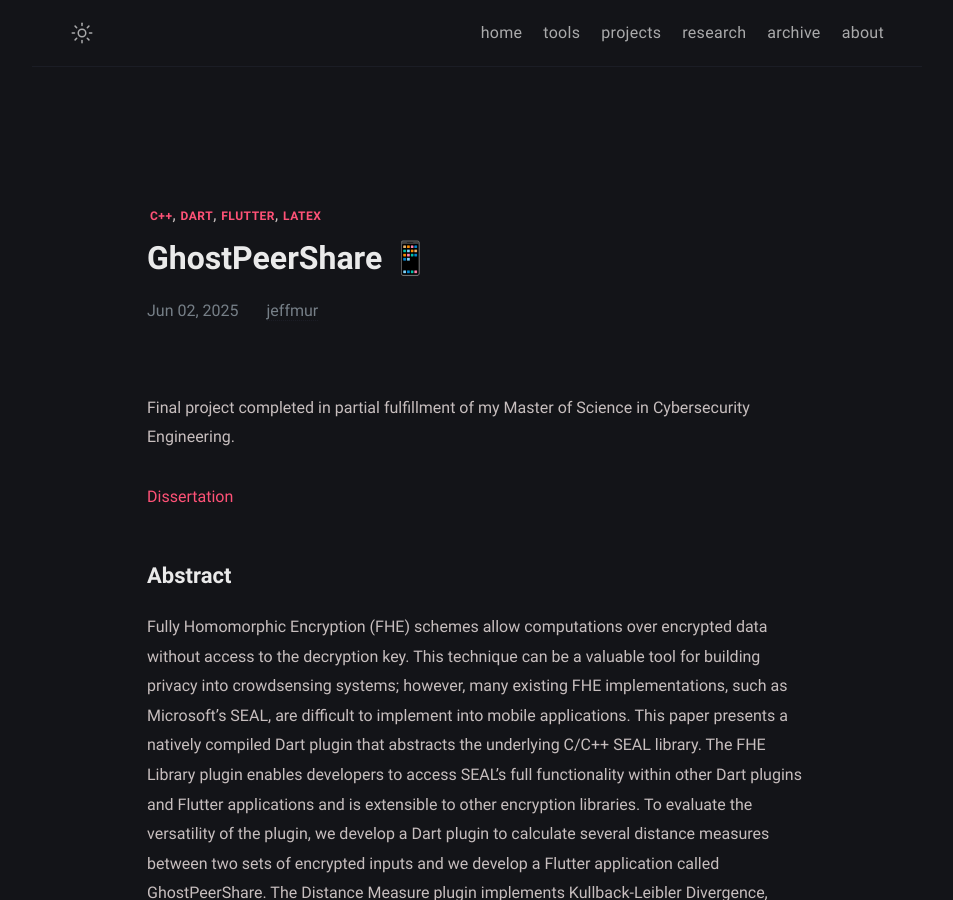
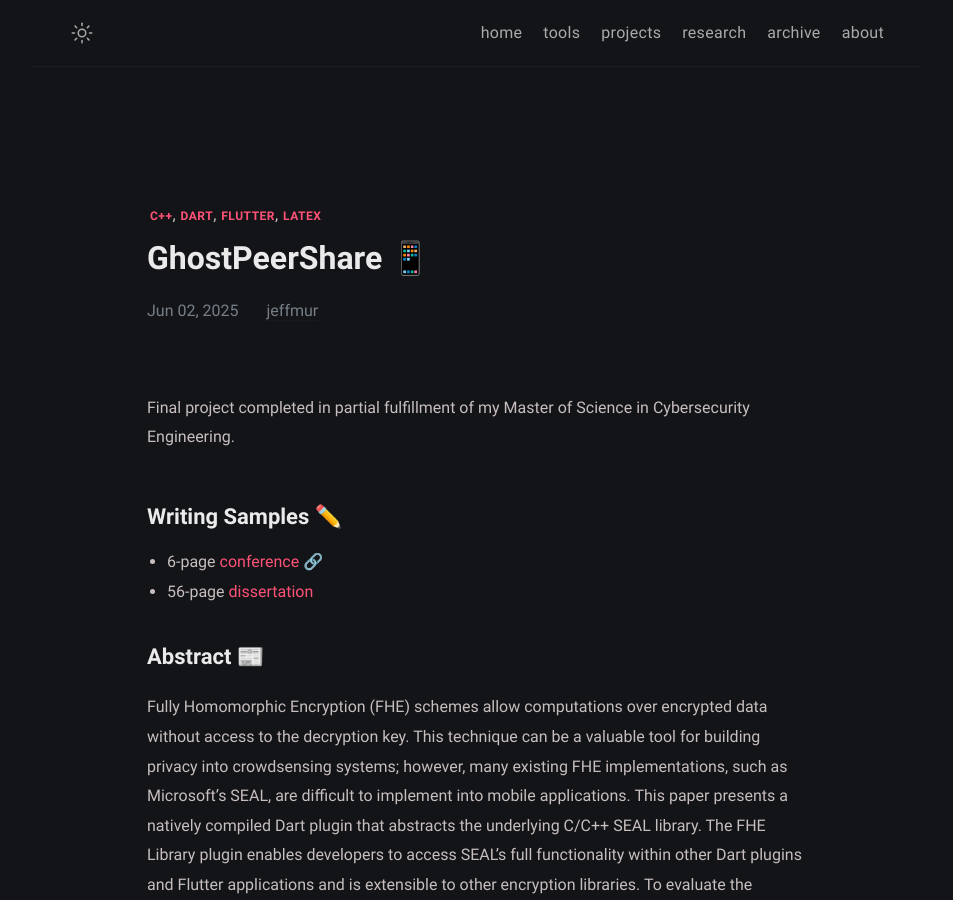
Before and after one commit to jeffmur/dev, a Jekyll site: the page built from _posts/research-fhe/2025-6-2-gps.md, in a window 1280 px wide and 900 px high. Shown: the whole window, without its empty margins (163-1116 px from the left). Built offline with Jekyll 4.4.1, drawn with Linux system fonts in a browser that asks for light colours.

Commit message:
add writing samples

```diff
--- a/_posts/research-fhe/2025-6-2-gps.md
+++ b/_posts/research-fhe/2025-6-2-gps.md
@@ -8,9 +8,12 @@ categories: [project,research]
 
 Final project completed in partial fulfillment of my Master of Science in Cybersecurity Engineering.
 
-[Dissertation](https://github.com/jeffmur/GhostPeerShare)
+## Writing Samples ✏️
 
-## Abstract
+* 6-page [conference](https://faculty.washington.edu/lagesse/publications/GhostPeerShare.pdf) 🔗
+* 56-page [dissertation](/assets/pdf/595-dissertation.pdf)
+
+## Abstract 📰
 
 Fully Homomorphic Encryption (FHE) schemes allow computations over encrypted data without access to the decryption key. This technique can be a valuable tool for building privacy into crowdsensing systems; however, many existing FHE implementations, such as Microsoft's SEAL, are difficult to implement into mobile applications. This paper presents a natively compiled Dart plugin that abstracts the underlying C/C++ SEAL library. The FHE Library plugin enables developers to access SEAL's full functionality within other Dart plugins and Flutter applications and is extensible to other encryption libraries. To evaluate the versatility of the plugin, we develop a Dart plugin to calculate several distance measures between two sets of encrypted inputs and we develop a Flutter application called GhostPeerShare. The Distance Measure plugin implements Kullback-Leibler Divergence, Bhattacharyya Coefficient, and Cramer Distance. GhostPeerShare demonstrates the use of a plugin by re-implementing Proof of Presence Share (PopShare), a mobile application that privately identifies similar videos recorded by users, as a Flutter application. Through these applications, we demonstrate that performance is similar to native applications and that utilizing FHE is more accessible to researchers developing crowdsensing applications.
 
```
Also changed, not shown: 1 other file.
